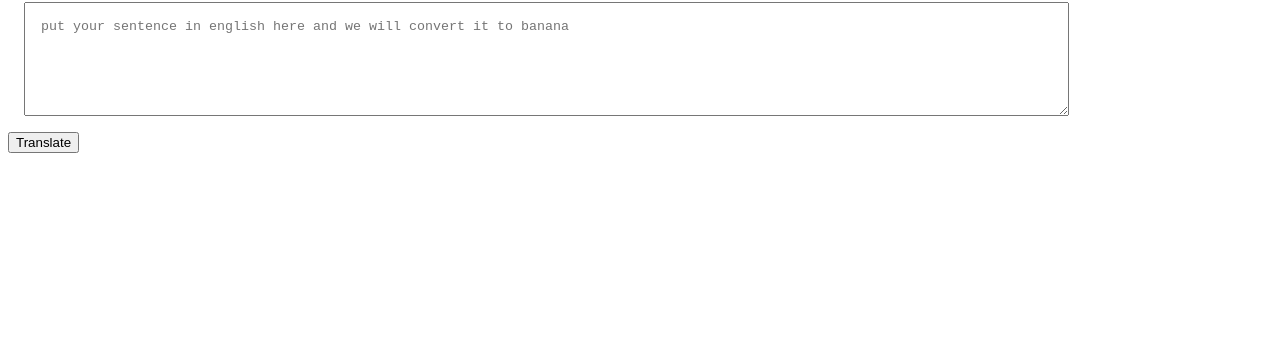
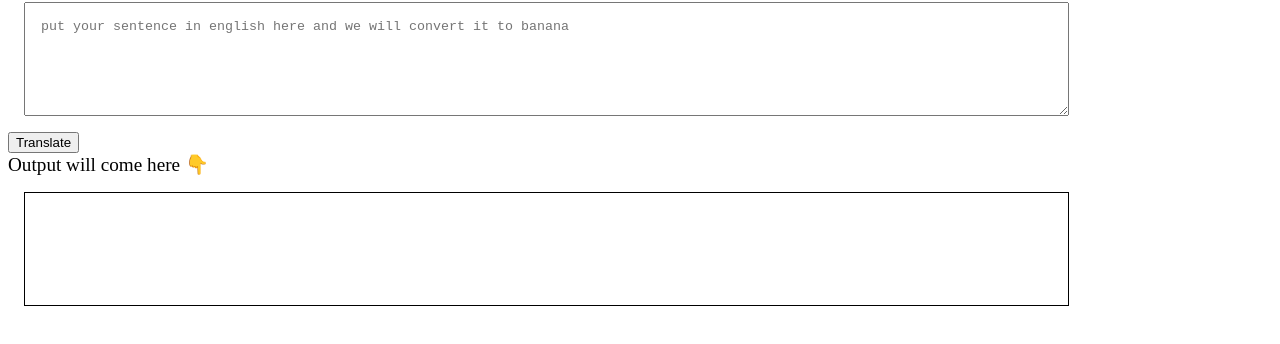
Before and after one commit to moinchoudary/neogcamp-banana-speak, a plain HTML site: page index.html in a window 1280 px wide. Shown: the part 78-422 px from the top of the page. Drawn offline with Linux system fonts and the light colour scheme.

Commit message:
input output processing done

```diff
--- a/app.js
+++ b/app.js
@@ -1,11 +1,12 @@
 var btnTranslate = document.querySelector("#btn-translate");
 var txtInput = document.querySelector("#txt-input");
+var outputDiv = document.querySelector("#output");
 
-console.log(txtInput)
+
+
 
 function clickHandler() {
-    console.log("clicked!");
-    console.log("input", txtInput.value);
+    outputDiv.innerText = "mjmjmjmjmjmj " + txtInput.value;
 };
 
 btnTranslate.addEventListener("click", clickHandler)
--- a/index.html
+++ b/index.html
@@ -12,6 +12,13 @@
             margin: 1rem;
             padding: 1rem;
         }
+        #output {
+            border: 1px solid black;
+            height: 10vh;
+            width: 80%;
+            margin: 1rem;
+            padding: 1rem;
+        }
     </style>
 </head>
 <body>
@@ -19,6 +26,9 @@
     <textarea id="txt-input"
     placeholder="put your sentence in english here and we will convert it to banana"></textarea>
     <button id="btn-translate">Translate </button>
+
+    <div style="font-size: larger;"> Output will come here 👇</div>
+    <div id="output"></div>
     <script src="app.js" type="text/javascript"></script>
 </body>
 </html>
```
